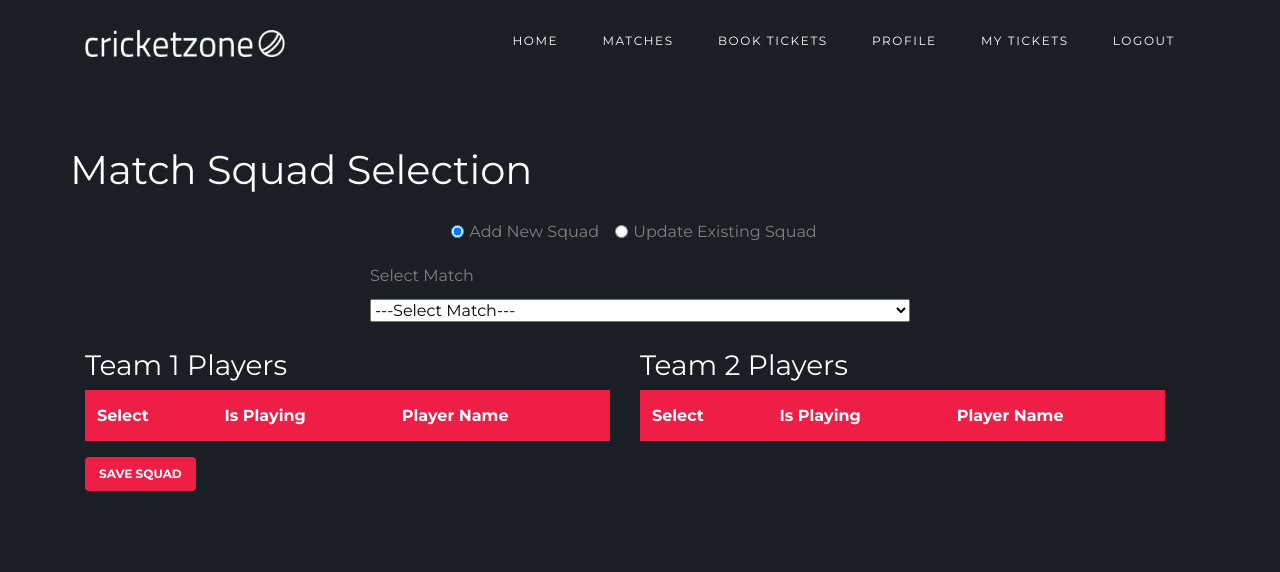
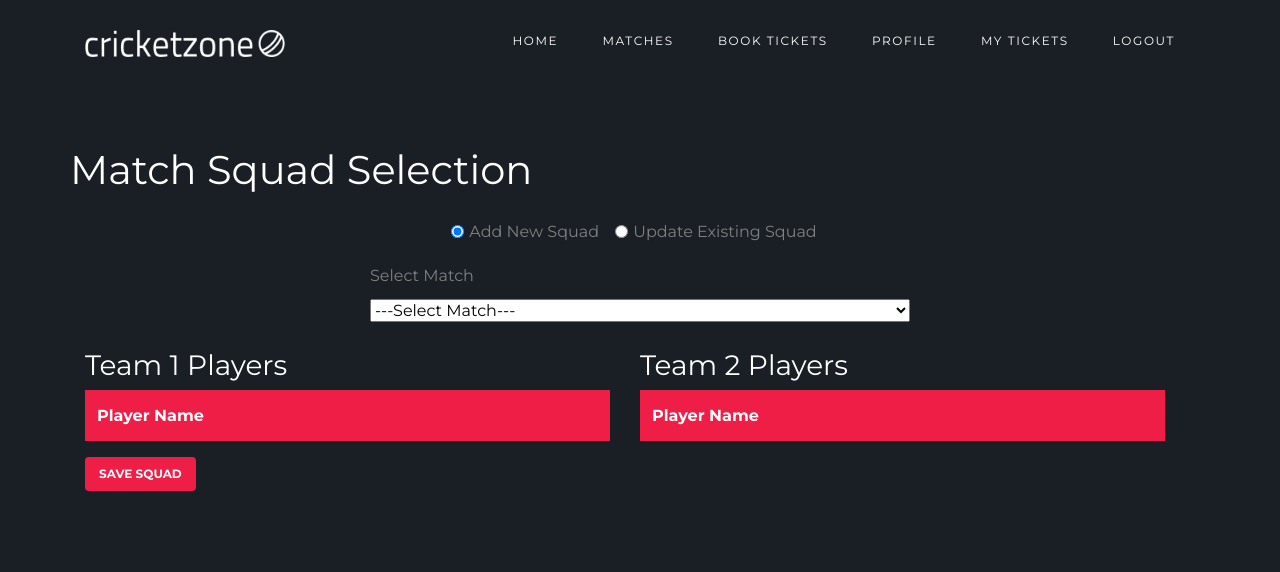
Before and after one commit to Abhishekp44/CricketZone, a Django app: page /match_squad in a window 1280 px wide. Shown: the top 572 px of the page. Run offline with Django 5.2, Linux system fonts and the light colour scheme; a user stored in the database is signed in; tables that the repository leaves empty hold one stand-in row (values such as "Sample post"); lists and menus that the app fills with data are empty; some libraries are stand-ins or nearby versions; some web fonts are replaced.

Commit message:
match squad update 1

```diff
--- a/cricketapp/views.py
+++ b/cricketapp/views.py
@@ -247,7 +247,7 @@ def admin_required_404(view_func):
 @admin_required_404
 def match_squad(request):
 
-    # --- GET Request Logic ---
+    # --- GET Request Logic (unchanged) ---
     if request.method == 'GET':
         inactive_matches = Match.objects.filter(is_active=False)
         active_matches = Match.objects.filter(is_active=True)
@@ -259,9 +259,8 @@ def match_squad(request):
 
     # --- POST Request Logic ---
     if request.method == 'POST':
-        print("POST received")
-        print("Request.POST:", request.POST)
-
+
+        # --- "chkmatch" block (unchanged) ---
         if "chkmatch" in request.POST:
             mid = request.POST.get('mid', '').strip()
             mode = request.POST.get('mode', 'add')  # 'add' or 'update'
@@ -272,7 +271,6 @@ def match_squad(request):
             try:
                 match = Match.objects.get(match_id=int(mid))
 
-                # Check if squad exists in 'add' mode
                 if mode == 'add' and MatchSquad.objects.filter(match=match).exists():
                     return JsonResponse({"error": "Squad already exists for this match. Use Update mode."}, status=400)
 
@@ -289,7 +287,6 @@ def match_squad(request):
                     "existing_squad": {}  # Default to empty
                 }
 
-                # If in update mode, fetch the existing squad data
                 if mode == 'update':
                     squad_data = MatchSquad.objects.filter(match=match).values(
                         'player__pid', 'is_playing'
@@ -309,42 +306,39 @@ def match_squad(request):
             except ValueError:
                 return JsonResponse({"error": "Invalid Match ID"}, status=400)
 
+        # --- "msave" block (*** MODIFIED ***) ---
         if "msave" in request.POST:
             mid = request.POST.get('mid', '').strip()
             players_json = request.POST.get('players', '[]')
-            mode = request.POST.get('mode', 'add')  # Get the mode
-
-            # Check if match exists
+            mode = request.POST.get('mode', 'add')
+
             try:
                 match = Match.objects.get(pk=mid)
             except Match.DoesNotExist:
                 return JsonResponse({"error": "Match not found"}, status=404)
 
-            # --- This is the key update logic ---
             if mode == 'update':
-                # Delete all existing squad entries for this match before re-adding
                 MatchSquad.objects.filter(match=match).delete()
             elif mode == 'add':
-                # Double-check squad doesn't exist (in case user ignored 'chkmatch' warning)
                 if MatchSquad.objects.filter(match=match).exists():
                     return JsonResponse({"error": "Squad already exists for the selected match"}, status=400)
-            # --- End update logic ---
-
-            # Parse players list
+
             try:
                 players = json.loads(players_json)
             except json.JSONDecodeError:
                 return JsonResponse({"error": "Invalid player data"}, status=400)
 
-            # Loop and save to MatchSquad (this logic is the same for add and update)
             for entry in players:
                 try:
-                    is_playing = bool(entry[0])    # Index 0
-                    pname = entry[1].strip()       # Index 1
-                    team_name = entry[2].strip()   # Index 2
+                    is_playing = bool(entry[0])    # Index 0 (unchanged)
+                    player_id = entry[1]           # *** MODIFIED: This is now pid ***
+                    team_name = entry[2].strip()   # Index 2 (unchanged)
 
                     team = Team.objects.get(tname=team_name)
-                    player = Player.objects.get(pname=pname, teams=team) # More specific query
+
+                    # *** MODIFIED: Look up by 'pid' (player_id) directly ***
+                    # This is much safer than using pname
+                    player = Player.objects.get(pid=player_id)
 
                     MatchSquad.objects.create(
                         match=match,
@@ -354,7 +348,10 @@ def match_squad(request):
                     )
                 except (Player.DoesNotExist, Team.DoesNotExist):
                     # Log this error in a real application
-                    print(f"Warning: Could not find player '{pname}' in team '{team_name}'. Skipping.")
+                    print(f"Warning: Could not find player ID '{player_id}' or team '{team_name}'. Skipping.")
+                    continue
+                except (IndexError, TypeError):
+                    print(f"Warning: Malformed player entry '{entry}'. Skipping.")
                     continue
 
             match.is_active = True
@@ -363,7 +360,6 @@ def match_squad(request):
             return JsonResponse({"message": "Squad saved successfully"})
 
     return JsonResponse({"error": "Invalid request"}, status=400)
-
 
 @csrf_exempt
 @admin_required_404
--- a/templates/match_squad.html
+++ b/templates/match_squad.html
@@ -10,6 +10,42 @@
         text-overflow: ellipsis;
         width: 100%;
     }
+
+    /* --- UPDATED STYLES --- */
+
+    /* This makes the row clickable (unchanged) */
+    .player-row {
+        cursor: pointer;
+        transition: background-color 0.1s ease-in-out;
+    }
+
+    /* * THE FIX:
+     * 1. We apply styles to the <td> (cells) *within* the row.
+     * 2. We use !important to override the 'custom-table' styles.
+    */
+
+    /* State 1: Yellow (for "In Squad") */
+    .player-row.squad-selected td {
+        background-color: #bba000 !important; /* Darker yellow */
+        color: #fff !important; /* Ensure text is readable */
+    }
+
+    /* State 2: Green (for "Playing 11") */
+    .player-row.playing-selected td {
+        background-color: #008000 !important; /* Dark green */
+        color: #fff !important; /* Ensure text is readable */
+    }
+
+    /* We must also update the :hover style to target the <td> */
+    .player-row:hover td {
+        background-color: #444 !important;
+    }
+
+    /* Hide the old "Select" and "Is Playing" columns (unchanged) */
+    .col-select, .col-playing {
+        display: none;
+    }
+    /* --- END UPDATED STYLES --- */
 </style>
 
 <div class="site-section bg-dark">
@@ -48,8 +84,8 @@
                     <table class="table custom-table">
                         <thead>
                             <tr>
-                                <th>Select</th>
-                                <th>Is Playing</th>
+                                <th class="col-select">Select</th>
+                                <th class="col-playing">Is Playing</th>
                                 <th>Player Name</th>
                             </tr>
                         </thead>
@@ -62,8 +98,8 @@
                     <table class="table custom-table">
                         <thead>
                             <tr>
-                                <th>Select</th>
-                                <th>Is Playing</th>
+                                <th class="col-select">Select</th>
+                                <th class="col-playing">Is Playing</th>
                                 <th>Player Name</th>
                             </tr>
                         </thead>
@@ -80,7 +116,7 @@
     </div>
 </div>
 <script>
-    // --- NEW: Storing matches from Django context ---
+    // --- Storing matches from Django context (unchanged) ---
     const inactiveMatches = [
         {% for match in inactive_matches %}
         { id: '{{ match.match_id }}', text: '{{ match }}' },
@@ -93,36 +129,27 @@
     ];
 
     let team1, team2;
-    const csrftoken = getCookie('csrftoken'); // Assumes getCookie function is present
+    const csrftoken = getCookie('csrftoken');
 
-    // --- NEW: Run on page load ---
+    // --- Run on page load (unchanged) ---
     document.addEventListener('DOMContentLoaded', function() {
-        // Set initial mode and populate dropdown
         updateMatchDropdown();
-
-        // Add listeners to radio buttons
         document.getElementById('modeAdd').addEventListener('change', updateMatchDropdown);
         document.getElementById('modeUpdate').addEventListener('change', updateMatchDropdown);
     });
 
-    // --- NEW: Function to update dropdown based on mode ---
+    // --- Function to update dropdown based on mode (unchanged) ---
     function updateMatchDropdown() {
         const mode = document.querySelector('input[name="squadMode"]:checked').value;
         const matchSelect = document.getElementById('match');
         const matches = (mode === 'add') ? inactiveMatches : activeMatches;
 
-        // Clear existing options and tables
         matchSelect.innerHTML = '';
         $('#team1_players').empty();
         $('#team2_players').empty();
         $('#t1_name').text('Team 1 Players');
         $('#t2_name').text('Team 2 Players');
-
-
-        // Add default option
         matchSelect.add(new Option('---Select Match---', ''));
-
-        // Populate with new options
         matches.forEach(function(match) {
             matchSelect.add(new Option(match.text, match.id));
         });
@@ -144,11 +171,10 @@
         return cookieValue;
     }
 
-    // --- MODIFIED: chkmatch() ---
+    // --- chkmatch() (unchanged, still calls the modified fillPlayerTable) ---
     function chkmatch() {
         var mid = document.getElementById("match").value;
 
-        // Clear tables if user selects default
         if (!mid) {
             $('#team1_players').empty();
             $('#team2_players').empty();
@@ -157,20 +183,18 @@
             return;
         }
 
-        var mode = document.querySelector('input[name="squadMode"]:checked').value; // Get current mode
+        var mode = document.querySelector('input[name="squadMode"]:checked').value;
         var chkmatch = 'chkmatch';
 
         $.ajax({
             url: 'match_squad',
             type: 'POST',
             headers: { 'X-CSRFToken': csrftoken },
-            data: { "mid": mid, "chkmatch": chkmatch, "mode": mode }, // Send mode
+            data: { "mid": mid, "chkmatch": chkmatch, "mode": mode },
             success: function (response) {
-                // MODIFIED: Handle JSON error response
                 if (response.error) {
                     alert(response.error);
                     document.getElementById('match').value = '';
-                    // Clear tables on error
                     $('#team1_players').empty();
                     $('#team2_players').empty();
                     $('#t1_name').text('Team 1 Players');
@@ -180,9 +204,7 @@
                     teams = response["teams"];
                     t1_players = response["team1_players"];
                     t2_players = response["team2_players"];
-                    // NEW: Get existing squad data (will be {} in 'add' mode)
                     let existing_squad = response.existing_squad || {};
-
                     console.log("Existing Squad:", existing_squad);
 
                     team1 = teams[0][1];
@@ -192,14 +214,12 @@
                     document.getElementById("t2_name").innerText = `${team2} Players`;
 
                     let table1 = document.getElementById("team1_players").id;
-                    // MODIFIED: Pass existing_squad to fillPlayerTable
                     fillPlayerTable(table1, t1_players, existing_squad)
                     let table2 = document.getElementById("team2_players").id;
                     fillPlayerTable(table2, t2_players, existing_squad)
                 }
             },
             error: function (xhr, status, error) {
-                // Improved error logging
                 let errorMsg = "An unknown error occurred.";
                 if (xhr.responseJSON && xhr.responseJSON.error) {
                     errorMsg = xhr.responseJSON.error;
@@ -216,8 +236,39 @@
         });
     }
 
-    // --- MODIFIED: fillPlayerTable() ---
-    // Now accepts `existing_squad` to pre-check boxes
+    // --- *** NEW FUNCTION *** ---
+    // Handles the 3-state click logic
+    function togglePlayerState(row) {
+        // Find the hidden checkboxes within this row
+        const playerCheckbox = row.querySelector('input[name*="_player"]');
+        const playingCheckbox = row.querySelector('input[name*="_is_playing"]');
+
+        const isSelected = playerCheckbox.checked;
+        const isPlaying = playingCheckbox.checked;
+
+        if (!isSelected && !isPlaying) {
+            // State 0 (None) -> State 1 (Squad)
+            playerCheckbox.checked = true;
+            playingCheckbox.checked = false;
+            row.classList.remove('playing-selected');
+            row.classList.add('squad-selected');
+        } else if (isSelected && !isPlaying) {
+            // State 1 (Squad) -> State 2 (Playing 11)
+            playerCheckbox.checked = true;
+            playingCheckbox.checked = true;
+            row.classList.remove('squad-selected');
+            row.classList.add('playing-selected');
+        } else {
+            // State 2 (Playing 11) -> State 0 (None)
+            playerCheckbox.checked = false;
+            playingCheckbox.checked = false;
+            row.classList.remove('playing-selected');
+            row.classList.remove('squad-selected');
+        }
+    }
+
+    // --- *** MODIFIED: fillPlayerTable() *** ---
+    // Now builds clickable rows and sets initial class
     function fillPlayerTable(tableId, players, existing_squad) {
         console.log("Filling table:", tableId, players);
 
@@ -229,44 +280,50 @@
             const pid = player.pid;
             const pname = player.pname;
 
-            // --- NEW: Logic to pre-check boxes ---
-            let player_checked = "";
-            let is_playing_checked = "";
+            // Determine initial state from existing_squad
+            let player_checked_str = "";
+            let is_playing_checked_str = "";
+            let row_class = ""; // State 0 (None)
 
-            // Check if this player is in the existing squad
             if (existing_squad && existing_squad[pid]) {
-                player_checked = "checked"; // Player is in the squad
+                player_checked_str = "checked";
                 if (existing_squad[pid].is_playing) {
-                    is_playing_checked = "checked"; // Player is also in the playing 11
+                    is_playing_checked_str = "checked";
+                    row_class = "playing-selected"; // State 2 (Green)
+                } else {
+                    row_class = "squad-selected"; // State 1 (Yellow)
                 }
             }
-            // --- End new logic ---
 
+            // MODIFIED: This row is now clickable and has classes
             const row = `
-            <tr>
-                <td>
+            <tr class="player-row ${row_class}" onclick="togglePlayerState(this)">
+                <td class="col-select">
                     <input type="checkbox" name="${tableId}_player"
                            id="${tableId}_player_${count}"
-                           value="${pid}" ${player_checked}> </td>
-                <td>
+                           value="${pid}" ${player_checked_str}>
+                </td>
+                <td class="col-playing">
                     <input type="checkbox" name="${tableId}_is_playing"
-                           id="${tableId}_is_playing_${count}" ${is_playing_checked}> </td>
+                           id="${tableId}_is_playing_${count}" ${is_playing_checked_str}>
+                </td>
                 <td>
                     <label for="${tableId}_player_${count}">${pname}</label>
                 </td>
             </tr>
-        `;
+            `;
 
             tbody.append(row);
             count += 1;
         });
     }
 
-    // --- MODIFIED: chksave() ---
+    // --- *** MODIFIED: chksave() *** ---
+    // Now sends Player ID (pid) instead of Player Name (pname)
     function chksave() {
         let msave = "S";
         var mid = document.getElementById("match").value;
-        var mode = document.querySelector('input[name="squadMode"]:checked').value; // NEW: Get current mode
+        var mode = document.querySelector('input[name="squadMode"]:checked').value;
 
         if (!mid) {
             alert("Please select a match.");
@@ -284,37 +341,35 @@
 
             for (let i = 0; i < rows.length; i++) {
                 const row = rows[i];
-                const inputs = row.getElementsByTagName("input");
-                const label = row.getElementsByTagName("label")[0];
 
-                let selected = false;
-                let pid = null; // We don't need pid for the save, but good to have
-                let is_playing = false;
-                let pname = label ? label.innerText : "";
+                // --- START OF FIX ---
+                // Use specific "ends-with" attribute selectors [$] to find the inputs.
+                // This is much safer than input.name.includes()
+                const playerCheckbox = row.querySelector('input[name$="_player"]');
+                const playingCheckbox = row.querySelector('input[name$="_is_playing"]');
 
-                for (let input of inputs) {
-                    if (input.name.includes("_player") && input.checked) {
-                        selected = true;
-                        pid = input.value;
-                    }
-                    if (input.name.includes("_is_playing")) {
-                        is_playing = input.checked;
-                    }
-                }
+                // If checkboxes aren't found (e.g., header row), skip
+                if (!playerCheckbox || !playingCheckbox) continue;
 
-                // Only add to list if the player is selected
+                const selected = playerCheckbox.checked;
+                const is_playing = playingCheckbox.checked;
+                const pid = playerCheckbox.value; // Get value from the *player* checkbox
+                // --- END OF FIX ---
+
+                // Only add to list if the player is selected (unchanged)
                 if (selected) {
-                    playerlist.push([is_playing, pname, tableInfo.team]);
+                    playerlist.push([is_playing, pid, tableInfo.team]);
                 }
             }
         });
 
-        console.log("Prepared Player List:", playerlist);
+        console.log("Prepared Player List (using PID):", playerlist);
         if (playerlist.length === 0) {
             alert("Please select at least one player.");
             return;
         }
 
+        // --- AJAX call is unchanged ---
         $.ajax({
             url: 'match_squad',
             type: 'POST',
@@ -323,21 +378,20 @@
                 "mid": mid,
                 "msave": msave,
                 "players": JSON.stringify(playerlist),
-                "mode": mode // NEW: Send the mode
+                "mode": mode
             },
             success: function (response) {
                 if (response.error) {
                     alert(response.error);
                 } else if (response.message) {
                     alert(response.message);
-                    window.location.href = '/admin_dashboard'; // Or wherever you want to redirect
+                    window.location.href = '/admin_dashboard';
                 } else {
                     alert("Unexpected response");
                 }
             },
             error: function (xhr, status, error) {
-                 // Improved error logging
-                 let errorMsg = "An unknown error occurred while saving.";
+               let errorMsg = "An unknown error occurred while saving.";
                 if (xhr.responseJSON && xhr.responseJSON.error) {
                     errorMsg = xhr.responseJSON.error;
                 } else {
@@ -348,6 +402,5 @@
             }
         });
     }
-
 </script>
 {% endblock 'main' %}
```
